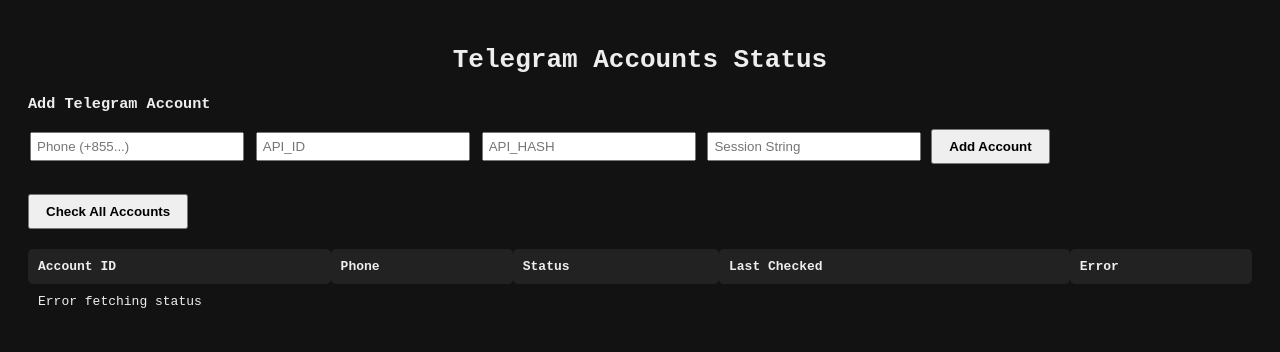
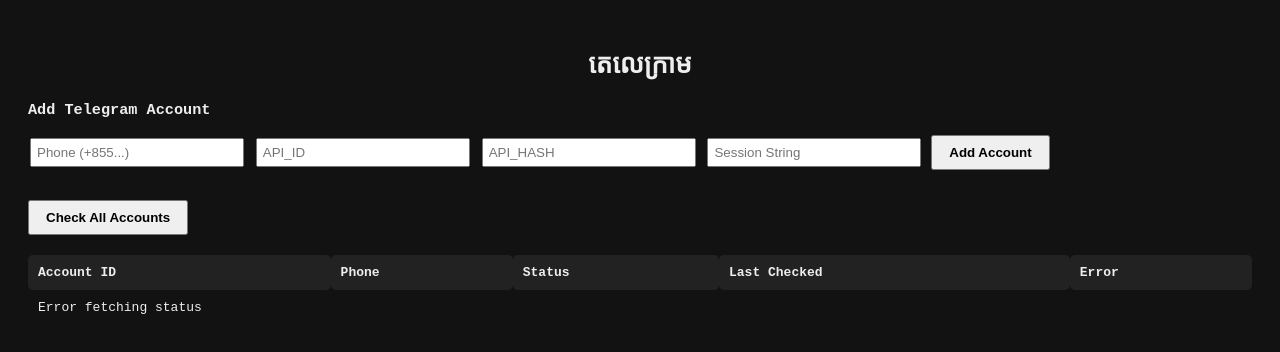
Before and after one commit to anrachana28-del/add_tG, a website: page index.html in a window 1280 px wide. Drawn offline with Linux system fonts and the light colour scheme; no server answers.

Commit message:
Update index.html

```diff
--- a/index.html
+++ b/index.html
@@ -18,7 +18,7 @@
 </style>
 </head>
 <body>
-<h1>Telegram Accounts Status</h1>
+<h1>តេលេក្រាម</h1>
 
 <form id="uploadForm">
   <h3>Add Telegram Account</h3>
```
